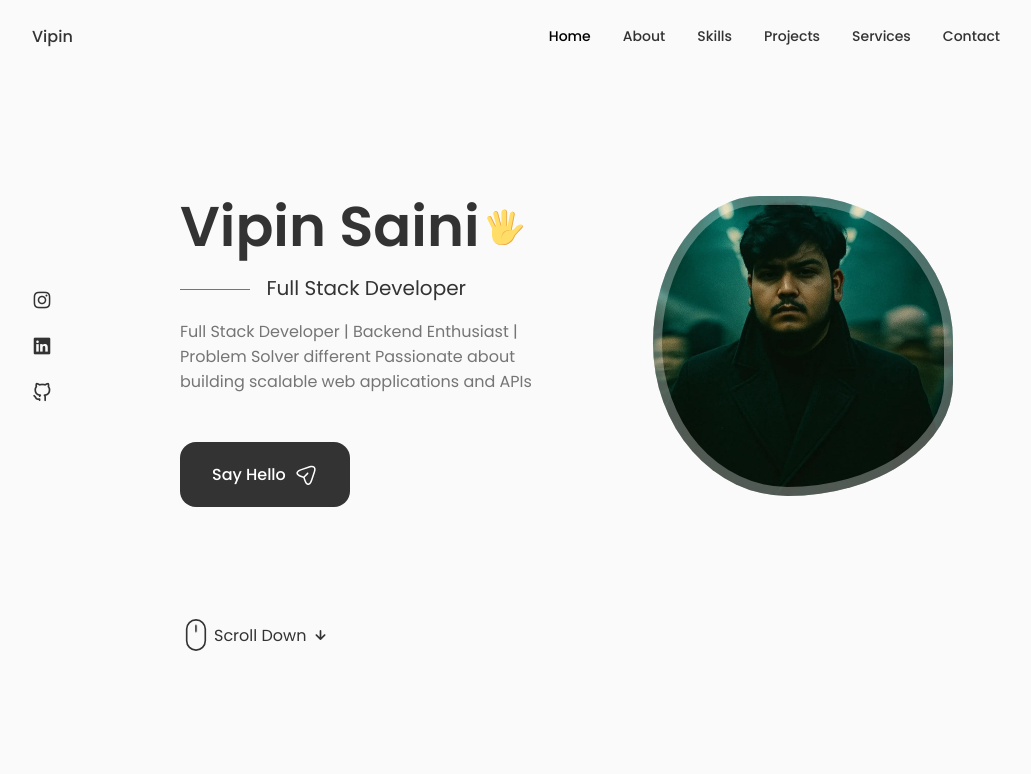
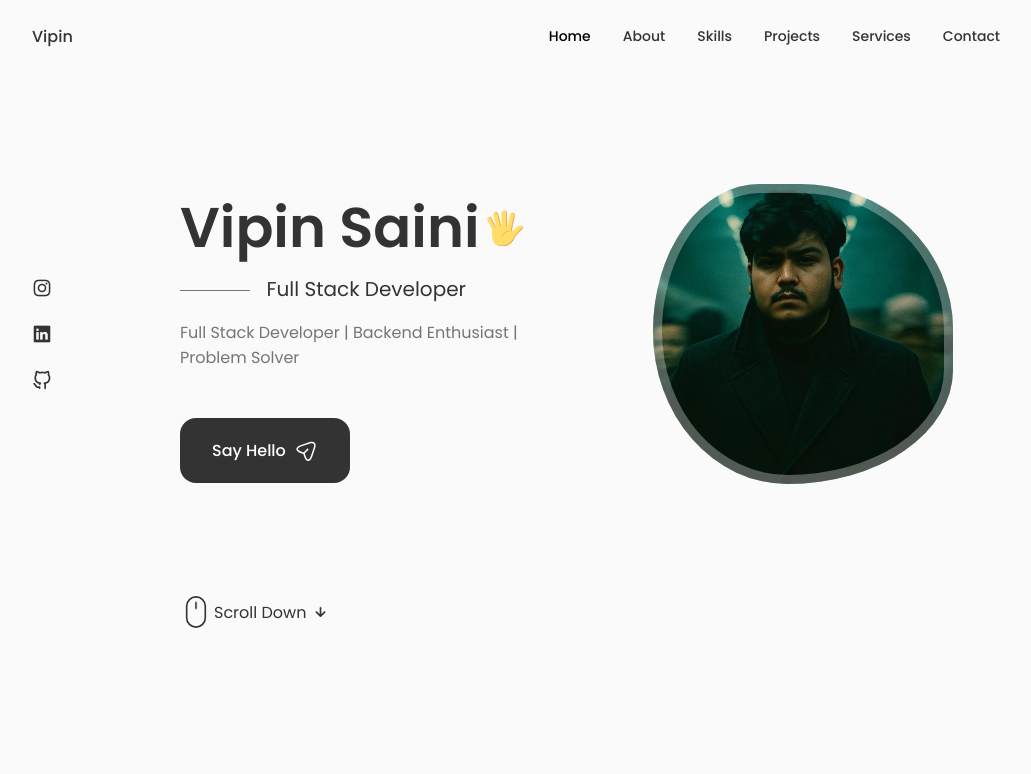
Before and after one commit to vipinsaini21/My-Live-Portfolio, a React (Create React App) app: page / in a window 1280 px wide. Shown: the top 774 px of the page, without its empty margins (124-1155 px from the left). Built offline with nearby package versions, Linux system fonts and the light colour scheme.

Commit message:
Update Data.jsx

```diff
--- a/src/components/home/Data.jsx
+++ b/src/components/home/Data.jsx
@@ -57,8 +57,7 @@ const Data = () => {
       </h1>
       <h3 className="home__subtitle">Full Stack Developer</h3>
       <p className="home__description">
-        Full Stack Developer | Backend Enthusiast | Problem Solver different
-        Passionate about building scalable web applications and APIs{" "}
+        Full Stack Developer | Backend Enthusiast | Problem Solver{" "}
       </p>
       <a href="#contact" className="button button--flex">
         Say Hello
```
